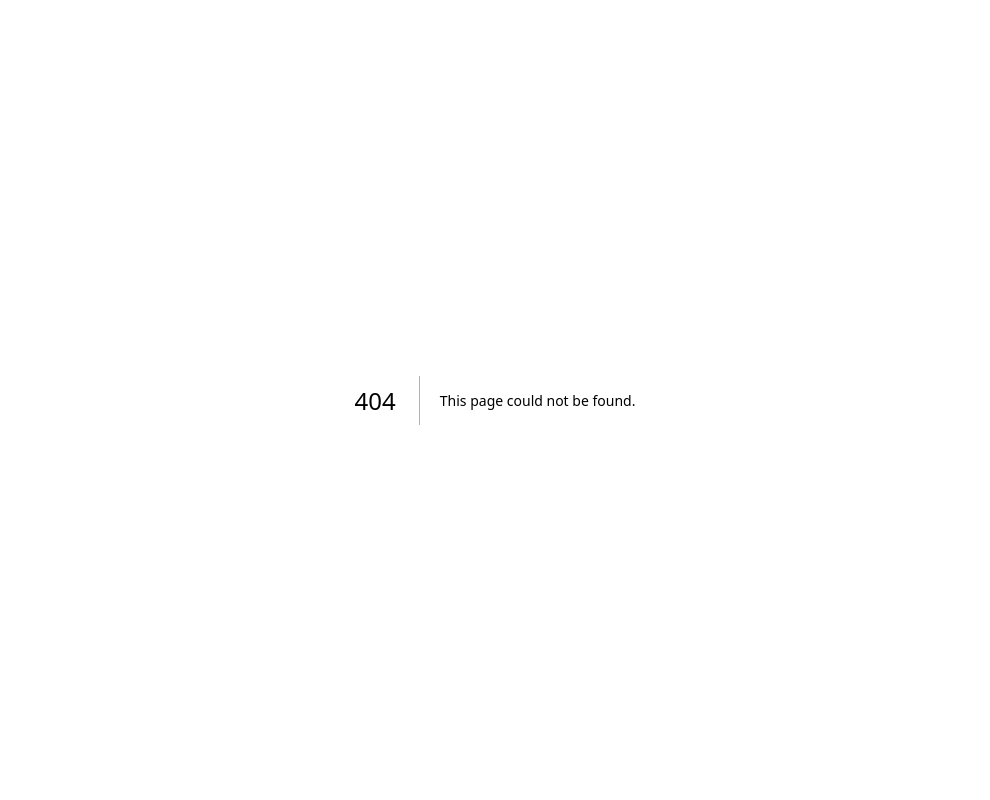
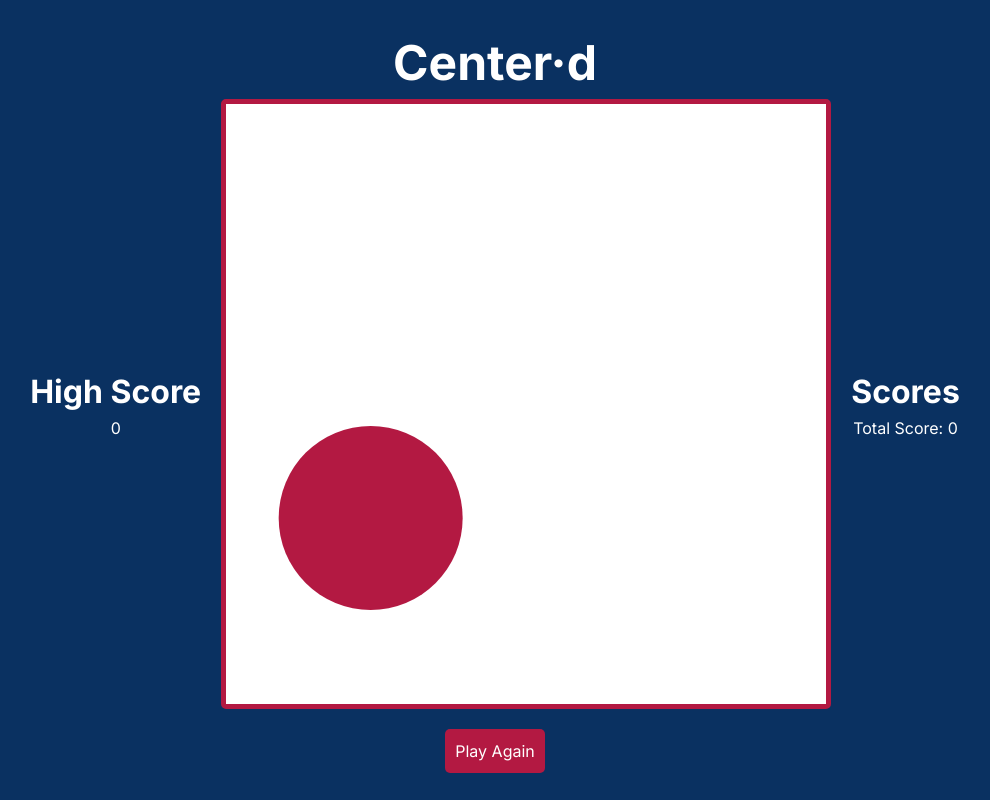
Before and after one commit to Joseph-McGarry/personalpage, a Next.js app in the folder personalpage/: page /projects/centered in a window 1280 px wide. Before the commit this address had no page. Shown: the whole page, without its empty margins (145-1135 px from the left). Built offline with nearby package versions, Linux system fonts and the light colour scheme.

Commit message:
added two game based projects

```diff
--- /dev/null
+++ b/personalpage/app/projects/centered/page.tsx
@@ -0,0 +1,126 @@
+'use client';
+
+import { useState, useEffect, useRef } from "react";
+
+const GAME_SETTINGS = {
+  circleCount: 20,
+  canvasSize: 600,
+  backgroundColor: "#0A3161",
+  canvasColor: "#FFFFFF",
+  circleColor: "#B31942",
+  minRadius: 25,
+  maxRadius: 150,
+};
+
+interface Circle {
+  x: number;
+  y: number;
+  radius: number;
+}
+
+export default function CenteredGame() {
+  const [circles, setCircles] = useState<Circle[]>([]);
+  const [currentCircle, setCurrentCircle] = useState<Circle | null>(null);
+  const [score, setScore] = useState<number[]>([]);
+  const [clicks, setClicks] = useState<number>(0);
+  const [highScore, setHighScore] = useState<number>(0);
+  const canvasRef = useRef<HTMLCanvasElement | null>(null);
+
+  useEffect(() => {
+    generateCircles();
+  }, []);
+
+  const generateCircles = () => {
+    const newCircles: Circle[] = Array.from({ length: GAME_SETTINGS.circleCount }, () => {
+      const radius = Math.floor(Math.random() * (GAME_SETTINGS.maxRadius - GAME_SETTINGS.minRadius + 1)) + GAME_SETTINGS.minRadius;
+      return {
+        x: Math.random() * (GAME_SETTINGS.canvasSize - 2 * radius) + radius,
+        y: Math.random() * (GAME_SETTINGS.canvasSize - 2 * radius) + radius,
+        radius,
+      };
+    });
+    setCircles(newCircles);
+    setCurrentCircle(newCircles[0]);
+    setScore([]);
+    setClicks(0);
+  };
+
+  const handleCanvasClick = (event: React.MouseEvent<HTMLCanvasElement>) => {
+    if (!currentCircle || clicks >= GAME_SETTINGS.circleCount) return;
+
+    const canvas = canvasRef.current;
+    if (!canvas) return;
+
+    const rect = canvas.getBoundingClientRect();
+    const clickX = event.clientX - rect.left;
+    const clickY = event.clientY - rect.top;
+
+    const distance = Math.sqrt(
+      Math.pow(clickX - currentCircle.x, 2) + Math.pow(clickY - currentCircle.y, 2)
+    );
+
+    let points = 0;
+    if (distance <= currentCircle.radius) {
+      points = Math.max(1, Math.round(100 * (1 - Math.pow(distance / currentCircle.radius, 1.5))));
+    }
+
+    const newScore = [...score, points];
+    setScore(newScore);
+    const totalScore = newScore.reduce((a, b) => a + b, 0);
+    if (totalScore > highScore) setHighScore(totalScore);
+
+    const nextIndex = clicks + 1;
+    setClicks(nextIndex);
+    if (nextIndex < GAME_SETTINGS.circleCount) {
+      setCurrentCircle(circles[nextIndex]);
+    } else {
+      alert(`Game Over! Your total score: ${totalScore}`);
+    }
+  };
+
+  useEffect(() => {
+    const canvas = canvasRef.current;
+    if (canvas && currentCircle) {
+      const ctx = canvas.getContext("2d");
+      if (ctx) {
+        ctx.clearRect(0, 0, GAME_SETTINGS.canvasSize, GAME_SETTINGS.canvasSize);
+        ctx.fillStyle = GAME_SETTINGS.canvasColor;
+        ctx.fillRect(0, 0, GAME_SETTINGS.canvasSize, GAME_SETTINGS.canvasSize);
+        ctx.fillStyle = GAME_SETTINGS.circleColor;
+        ctx.beginPath();
+        ctx.arc(currentCircle.x, currentCircle.y, currentCircle.radius, 0, Math.PI * 2);
+        ctx.fill();
+      }
+    }
+  }, [currentCircle]);
+
+  return (
+    <div style={{ display: "flex", alignItems: "center", justifyContent: "center", backgroundColor: GAME_SETTINGS.backgroundColor, height: "100vh", padding: "10px", flexDirection: "column" }}>
+      <h1 style={{ fontSize: "3rem", fontWeight: "bold", color: "white" }}>Center·d</h1>
+      <div style={{ display: "flex", alignItems: "center", justifyContent: "center" }}>
+        <div style={{ marginRight: "20px", textAlign: "center", color: "white" }}>
+          <h3 style={{ fontSize: "2rem", fontWeight: "bold" }}>High Score</h3>
+          <p>{highScore}</p>
+        </div>
+        <canvas
+          ref={canvasRef}
+          id="gameCanvas"
+          width={GAME_SETTINGS.canvasSize}
+          height={GAME_SETTINGS.canvasSize}
+          style={{ cursor: "crosshair", border: "5px solid #B31942", borderRadius: "5px", display: "block" }}
+          onClick={handleCanvasClick}
+        ></canvas>
+        <div style={{ marginLeft: "20px", textAlign: "center", color: "white" }}>
+          <h3 style={{ fontSize: "2rem", fontWeight: "bold" }}>Scores</h3>
+          <ul style={{ paddingLeft: "20px", listStyle: "none", textAlign: "left" }}>
+            {score.map((s, index) => (
+              <li key={index}>Circle {index + 1}: {s}</li>
+            ))}
+          </ul>
+          <p>Total Score: {score.reduce((a, b) => a + b, 0)}</p>
+        </div>
+      </div>
+      <button onClick={generateCircles} style={{ marginTop: "20px", padding: "10px", fontSize: "16px", cursor: "pointer", background: "#B31942", borderRadius: "5px" }}>Play Again</button>
+    </div>
+  );
+}
```
Also changed, not shown: personalpage/app/projects/centered/centered.css (added), personalpage/app/projects/clicked/clicked.css (added), personalpage/app/projects/clicked/page.tsx (added).
